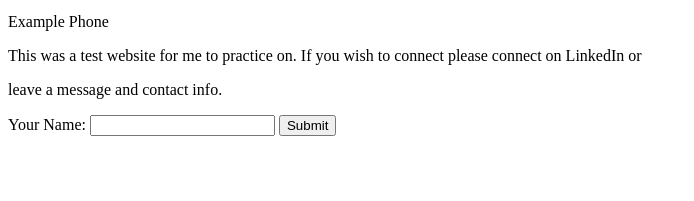
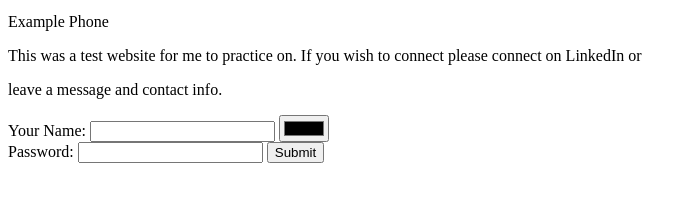
Before and after one commit to jemychen/Practice_Web_1.0, a plain HTML site: page HTML - Personal Site/contact-me.html in a window 1280 px wide. Shown: the part 101-302 px from the top of the page, without its empty margins (0-694 px from the left). Drawn offline with Linux system fonts and the light colour scheme.

Commit message:
Added more forms

```diff
--- a/HTML - Personal Site/contact-me.html
+++ b/HTML - Personal Site/contact-me.html
@@ -15,6 +15,9 @@
     <form class="" action="index.html" method="post">
         <label>Your Name:</label>
         <input type="text" name="" value="">
+        <input type="color" name="" value=""><br>
+        <Label>Password:</Label>
+        <input type="password" name="" value="">
         <input type="submit" name="">
     </form>
 </body>
```
